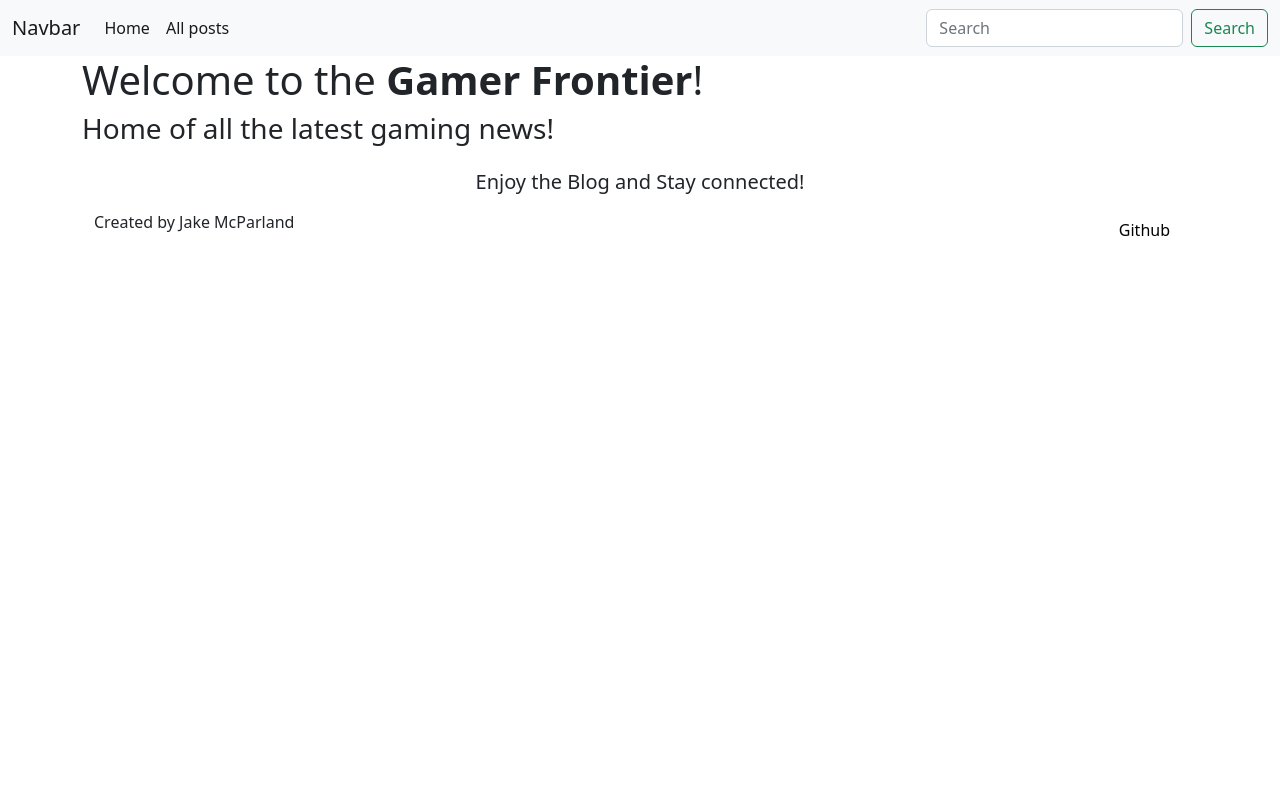
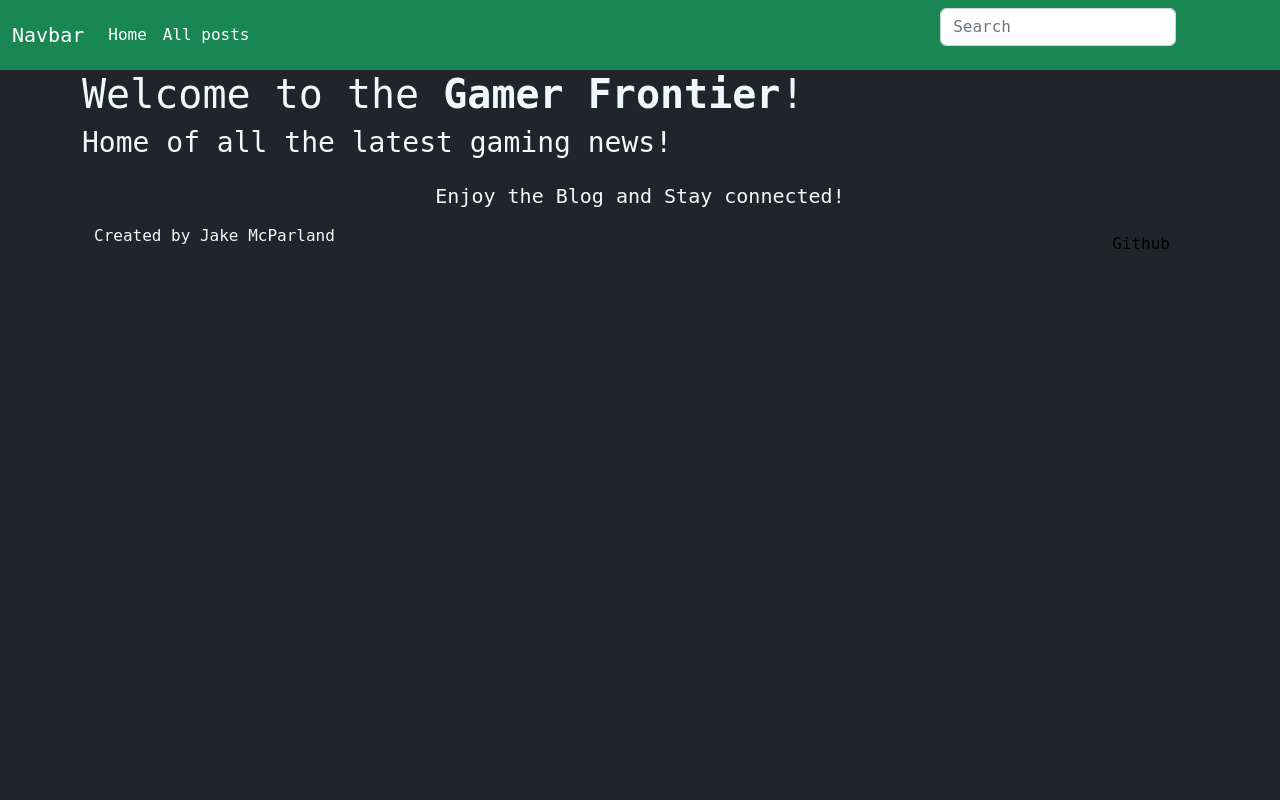
Before and after one commit to Jakemcp97/pp4-gamer-frontier-blog, a Django app: page / in a window 1280 px wide. Run offline with Django 3.2, Linux system fonts and the light colour scheme; data that the repository does not hold is empty.

Commit message:
style changes and trying to fix urls

```diff
--- a/blog/urls.py
+++ b/blog/urls.py
@@ -5,7 +5,7 @@ from .views import *
 
 urlpatterns = [
     # home
-    path('', views.postslist.as_view(), name='posts'),
+    path('', views.postslist.as_view(), name='home'),
     # posts
     path('<slug:slug>/', views.postdetail.as_view(), name='post_detail')
 ]
--- a/gmrfrontier/settings.py
+++ b/gmrfrontier/settings.py
@@ -51,7 +51,7 @@ MIDDLEWARE = [
     'django.middleware.security.SecurityMiddleware',
     'django.contrib.sessions.middleware.SessionMiddleware',
     'django.middleware.common.CommonMiddleware',
-    'django.middleware.csrf.CsrfViewMiddleware',
+    #'django.middleware.csrf.CsrfViewMiddleware',
     'django.contrib.auth.middleware.AuthenticationMiddleware',
     'django.contrib.messages.middleware.MessageMiddleware',
     'django.middleware.clickjacking.XFrameOptionsMiddleware',
--- a/gmrfrontier/urls.py
+++ b/gmrfrontier/urls.py
@@ -21,5 +21,5 @@ from django.conf.urls.static import static
 urlpatterns = [
     path('admin/', admin.site.urls),
     path('summernote/', include('django_summernote.urls')),
-    path('', include('blog.urls'))
+    path('', include('blog.urls'), name='blog_urls')
 ]
--- a/static/css/style.css
+++ b/static/css/style.css
@@ -0,0 +1,4 @@
+body{
+    font-family:monospace;
+    color: aliceblue;
+}
--- a/templates/base.html
+++ b/templates/base.html
@@ -1,3 +1,6 @@
+{% csrf_token %}
+{% load static %}
+
 <!DOCTYPE html>
 <html lang="en">
 <head>
@@ -7,9 +10,10 @@
     <title>Gamer Frontier</title>
     <!-- CSS only -->
 <link href="https://cdn.jsdelivr.net/npm/bootstrap@5.2.2/dist/css/bootstrap.min.css" rel="stylesheet" integrity="sha384-Zenh87qX5JnK2Jl0vWa8Ck2rdkQ2Bzep5IDxbcnCeuOxjzrPF/et3URy9Bv1WTRi" crossorigin="anonymous">
+<link href="../static/css/style.css" rel="stylesheet">
 </head>
-<body>
-    <nav class="navbar navbar-expand-lg bg-light green-500">
+<body class="bg-dark">
+    <nav class="navbar navbar-expand-lg navbar-dark bg-success">
         <div class="container-fluid">
           <a class="navbar-brand" href="#">Navbar</a>
           <button class="navbar-toggler" type="button" data-bs-toggle="collapse" data-bs-target="#navbarSupportedContent" aria-controls="navbarSupportedContent" aria-expanded="false" aria-label="Toggle navigation">
--- a/templates/home.html
+++ b/templates/home.html
@@ -1,5 +1,7 @@
+
 {% extends "base.html" %}
-<title>Home | Gamer Frontier</title>
+{% csrf_token %}
+ <title>Home | Gamer Frontier</title>
 
 {% block content %}
 
--- a/templates/post.html
+++ b/templates/post.html
@@ -1,4 +1,6 @@
+
 {% extends 'base.html' %}
+{% csrf_token %}
 <title>
     {{ object.title }}
 </title>
```
